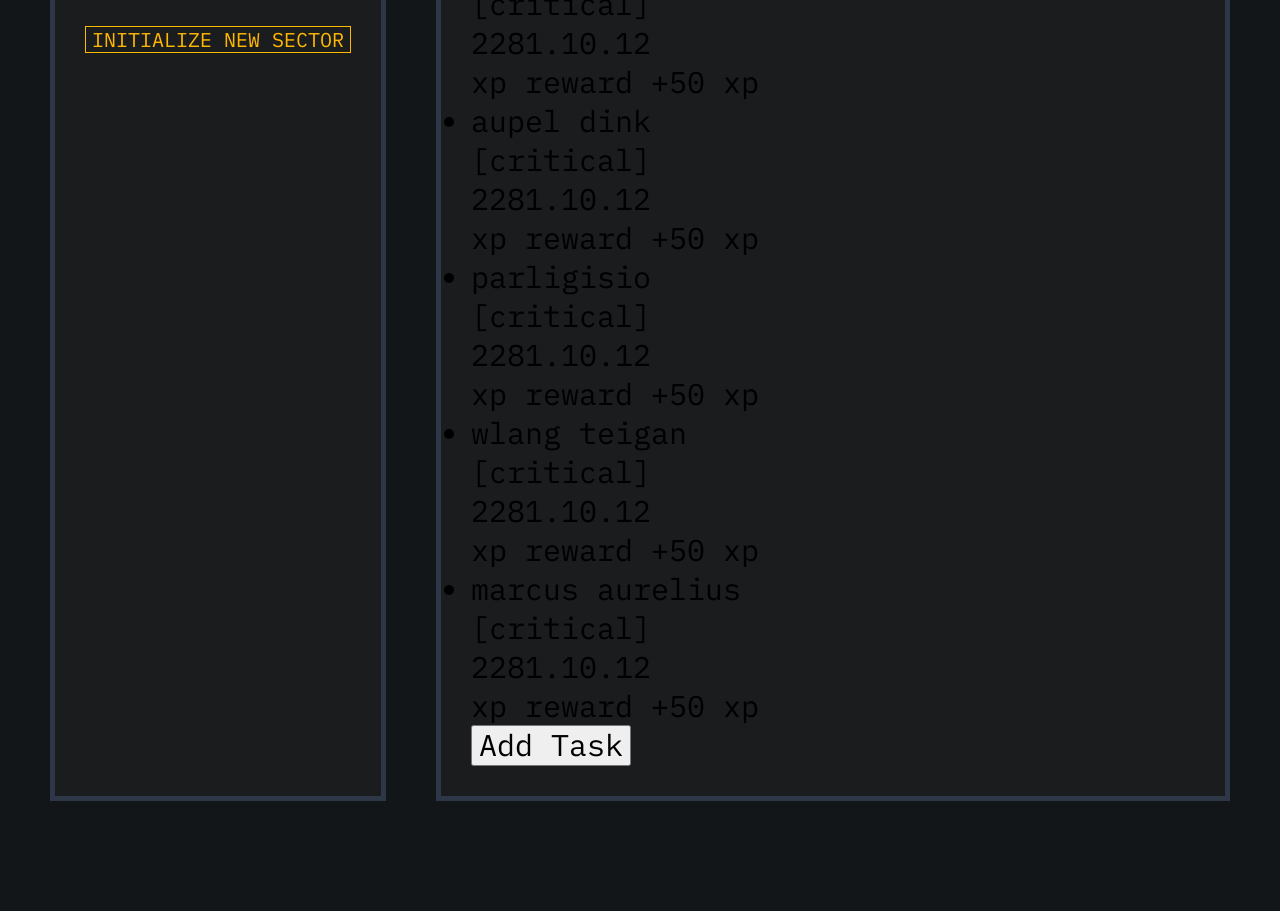
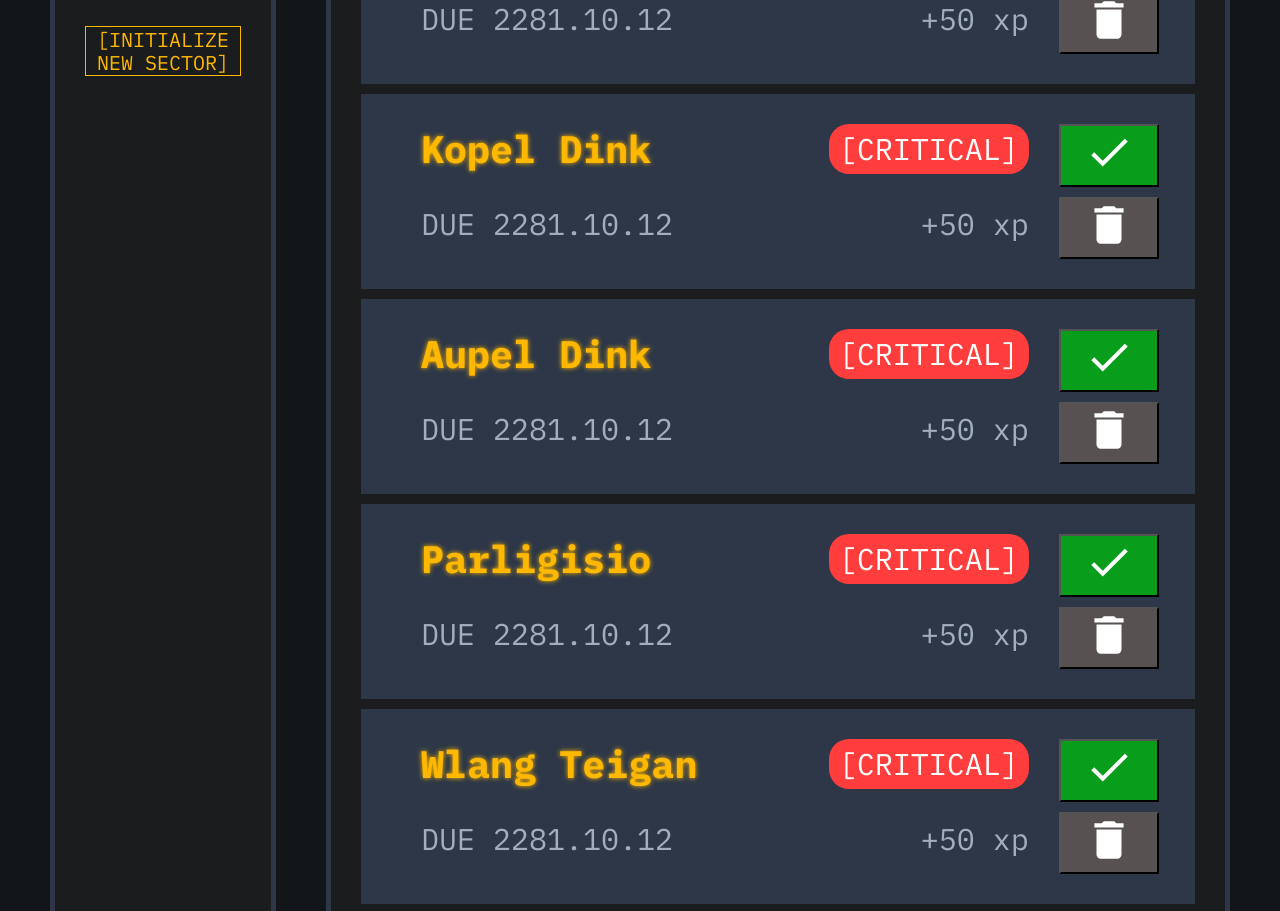
Before and after one commit to pontificust/odin-todo-list, a website built with webpack: page src/template.html in a window 1280 px wide. Shown: the part 722-1633 px from the top of the page. Before the commit the page ends 1523 px from the top, so only its background shows below. Built offline with nearby package versions, Linux system fonts and the light colour scheme; files whose address does not match are found by name.

Commit message:
feat: add styles for tasks container

```diff
--- a/src/assets/css/global.css
+++ b/src/assets/css/global.css
@@ -518,6 +518,7 @@ body {
     background-color: var(--body-background-color);
     font-family: 'IBM Plex Mono reg', sans-serif;
     font-size: clamp(1.6rem, 2.5vw, 3rem);
+    color: var(--secondary-text-color);
 }
 
 /* header styles start */
@@ -529,7 +530,6 @@ header {
     flex-wrap: wrap;
     gap: 50px;
     padding: 40px;
-    color: var(--secondary-text-color);
     background-color: var(--section-background-color);
     border-bottom: var(--border);
     text-transform: uppercase;
@@ -597,9 +597,15 @@ header {
 
 .main {
     display: grid;
-    grid-template-columns: max-content auto;
+    grid-template-columns: 1fr 4fr;
     gap: 50px;
     padding: 0 50px;
+}
+
+@media screen and (max-width: 1000px) {
+    .main {
+        grid-template-columns: 1fr;
+    }
 }
 
 /* aside styles start */
@@ -648,11 +654,116 @@ header {
 /* tasks styles start */
 
 .tasks {
+    display: flex;
+    flex-direction: column;
+    gap: 50px;
     padding: 30px;
     background-color: var(--section-background-color);
     border: var(--border);
 }
 
+.tasks__title {
+    color: var(--primary-amber-color);
+    text-shadow: 0 0 5px var(--primary-amber-color);
+    text-transform: uppercase;
+    margin-bottom: 50px;
+}
+
+.tasks__cards {
+    display: flex;
+    flex-direction: column;
+    gap: 10px;
+    list-style: none;
+}
+
+.tasks__card {
+    display: grid;
+    grid-template-columns: 6fr 1fr;
+    gap: 30px;
+    background-color: #2D3748;
+    padding: 30px;
+}
+
+.tasks__card-wrapper {
+    display: flex;
+    flex-direction: column;
+    gap: 30px;
+}
+
+.tasks__card-row {
+    display: flex;
+    justify-content: space-between;
+    flex-wrap: wrap;
+    gap: 30px;
+    padding-left: 30px;
+}
+
+.tasks__name {
+    color: var(--primary-amber-color);
+    font-family: 'IBM Plex Mono bold', sans-serif;
+    text-transform: capitalize;
+    font-size: clamp(2rem, 3vw, 4rem);
+    text-shadow: 0 0 5px var(--primary-amber-color);
+}
+
+.tasks__priority {
+    background-color: var(--status-red-color);
+    color: #fff;
+    padding: 5px 10px;
+    border-radius: 20px;
+    text-transform: uppercase;
+}
+
+.tasks__date {
+    text-transform: uppercase;
+}
+
+.tasks__card-btns {
+    display: flex;
+    flex-direction: column;
+    gap: 10px;
+}
+
+.tasks__card-btn {
+    max-width: 100px;
+    max-height: 100px;
+    background-color: #089e1c;
+}
+
+.tasks__card-btn:nth-of-type(2) {
+    background-color: #575151;
+}
+
+.tasks__card-btn img {
+    width: 50px;
+    height: 50px;
+}
+
+.tasks__btn {
+    background-color: var(--primary-amber-color);
+    box-shadow: 0 0 10px var(--primary-amber-color);
+    padding: 10px 20px;
+    border-radius: 20px;
+    text-transform: uppercase;
+}
+
 /* tasks styles end */
 
+.active {
+    background-color: #FFB80050;
+    box-shadow: 0 0 10px #FFB80050;
+}
+
+.critical {
+    border-left: 5px solid var(--status-red-color);
+}
+
+.moderate {
+    border-left: 5px solid var(--primary-amber-color);
+}
+
+.easy {
+    border-left: 5px solid #089e1c;
+}
+
 /* main styles end */
--- a/src/template.html
+++ b/src/template.html
@@ -28,7 +28,7 @@
             <h2 class="aside__title">Sectors</h2>
             <nav class="aside__menu">
                 <ul class="aside__menu-projects">
-                    <li class="aside__menu-project">
+                    <li class="aside__menu-project active">
                         <img src="assets/img/folder.svg" width="35" height="35" alt="" class="aside__menu-icon">
                         <p class="aside__menu-name">Home</p>
                     </li>
@@ -42,73 +42,133 @@
                     </li>
                 </ul>
             </nav>
-            <button class="aside__button">Initialize new sector</button>
+            <button class="aside__button">[Initialize new sector]</button>
         </aside>
         <section class="tasks">
             <h2 class="tasks__title">Active Objectives</h2>
             <ul class="tasks__cards">
                 <li class="tasks__card">
+                    <div class="tasks__card-wrapper">
                         <div class="tasks__card-row">
                             <h3 class="tasks__name">Home Tany</h3>
                             <p class="tasks__priority">[critical]</p>
                         </div>
                         <div class="tasks__card-row">
-                        <p class="tasks__date">2281.10.12</p>
-                        <p class="tasks__xp">xp reward +50 xp</p>
+                            <p class="tasks__date">due 2281.10.12</p>
+                            <p class="tasks__xp">+50 xp</p>
+                        </div>
+                    </div>
+                    <div class="tasks__card-btns">
+                        <button class="tasks__card-btn">
+                            <img src="assets/img/check.svg" alt="check icon">
+                        </button>
+                        <button class="tasks__card-btn">
+                            <img src="assets/img/delete.svg" alt="trash bin icon">
+                        </button>
                     </div>
                 </li>
                 <li class="tasks__card">
+                    <div class="tasks__card-wrapper">
                         <div class="tasks__card-row">
                             <h3 class="tasks__name">kopel dink</h3>
                             <p class="tasks__priority">[critical]</p>
                         </div>
                         <div class="tasks__card-row">
-                        <p class="tasks__date">2281.10.12</p>
-                        <p class="tasks__xp">xp reward +50 xp</p>
+                            <p class="tasks__date">due 2281.10.12</p>
+                            <p class="tasks__xp">+50 xp</p>
+                        </div>
+                    </div>
+                    <div class="tasks__card-btns">
+                        <button class="tasks__card-btn">
+                            <img src="assets/img/check.svg" alt="check icon">
+                        </button>
+                        <button class="tasks__card-btn">
+                            <img src="assets/img/delete.svg" alt="trash bin icon">
+                        </button>
                     </div>
                 </li>
                 <li class="tasks__card">
+                    <div class="tasks__card-wrapper">
                         <div class="tasks__card-row">
                             <h3 class="tasks__name">aupel dink</h3>
                             <p class="tasks__priority">[critical]</p>
                         </div>
                         <div class="tasks__card-row">
-                        <p class="tasks__date">2281.10.12</p>
-                        <p class="tasks__xp">xp reward +50 xp</p>
+                            <p class="tasks__date">due 2281.10.12</p>
+                            <p class="tasks__xp">+50 xp</p>
+                        </div>
+                    </div>
+                    <div class="tasks__card-btns">
+                        <button class="tasks__card-btn">
+                            <img src="assets/img/check.svg" alt="check icon">
+                        </button>
+                        <button class="tasks__card-btn">
+                            <img src="assets/img/delete.svg" alt="trash bin icon">
+                        </button>
                     </div>
                 </li>
                 <li class="tasks__card">
+                    <div class="tasks__card-wrapper">
                         <div class="tasks__card-row">
                             <h3 class="tasks__name">parligisio</h3>
                             <p class="tasks__priority">[critical]</p>
                         </div>
                         <div class="tasks__card-row">
-                        <p class="tasks__date">2281.10.12</p>
-                        <p class="tasks__xp">xp reward +50 xp</p>
+                            <p class="tasks__date">due 2281.10.12</p>
+                            <p class="tasks__xp">+50 xp</p>
+                        </div>
+                    </div>
+                    <div class="tasks__card-btns">
+                        <button class="tasks__card-btn">
+                            <img src="assets/img/check.svg" alt="check icon">
+                        </button>
+                        <button class="tasks__card-btn">
+                            <img src="assets/img/delete.svg" alt="trash bin icon">
+                        </button>
                     </div>
                 </li>
                 <li class="tasks__card">
+                    <div class="tasks__card-wrapper">
                         <div class="tasks__card-row">
                             <h3 class="tasks__name">wlang teigan</h3>
                             <p class="tasks__priority">[critical]</p>
                         </div>
                         <div class="tasks__card-row">
-                        <p class="tasks__date">2281.10.12</p>
-                        <p class="tasks__xp">xp reward +50 xp</p>
+                            <p class="tasks__date">due 2281.10.12</p>
+                            <p class="tasks__xp">+50 xp</p>
+                        </div>
+                    </div>
+                    <div class="tasks__card-btns">
+                        <button class="tasks__card-btn">
+                            <img src="assets/img/check.svg" alt="check icon">
+                        </button>
+                        <button class="tasks__card-btn">
+                            <img src="assets/img/delete.svg" alt="trash bin icon">
+                        </button>
                     </div>
                 </li>
                 <li class="tasks__card">
+                    <div class="tasks__card-wrapper">
                         <div class="tasks__card-row">
                             <h3 class="tasks__name">marcus aurelius</h3>
                             <p class="tasks__priority">[critical]</p>
                         </div>
                         <div class="tasks__card-row">
-                        <p class="tasks__date">2281.10.12</p>
-                        <p class="tasks__xp">xp reward +50 xp</p>
+                            <p class="tasks__date">due 2281.10.12</p>
+                            <p class="tasks__xp">+50 xp</p>
+                        </div>
+                    </div>
+                    <div class="tasks__card-btns">
+                        <button class="tasks__card-btn">
+                            <img src="assets/img/check.svg" alt="check icon">
+                        </button>
+                        <button class="tasks__card-btn">
+                            <img src="assets/img/delete.svg" alt="trash bin icon">
+                        </button>
                     </div>
                 </li>
             </ul>
-            <button class="tasks__button">Add Task</button>
+            <button class="tasks__btn">[initialize new objective]</button>
         </section>
     </main>
 </body>
```
Also changed, not shown: src/assets/img/check.svg (added), src/assets/img/delete.svg (added). Lines whose indentation alone changed are shown as unchanged.
